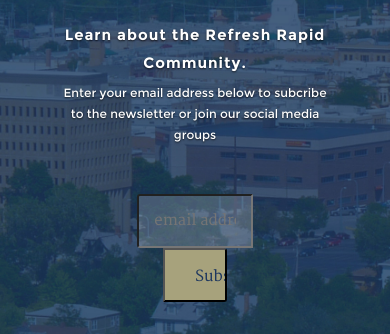
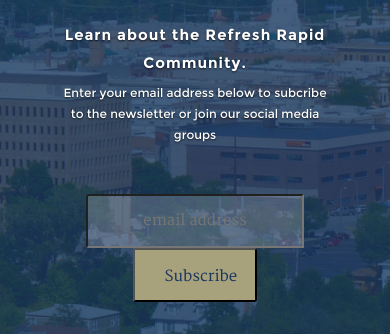
Before and after one commit to nodeschool/Rapid_CitySD, a website: page index.html in a window 390 px wide. Shown: the part 359-693 px from the top of the page. Drawn offline with Linux system fonts and the light colour scheme; files whose address does not match are found by name.

Commit message:
Reset clock and corrected form

```diff
--- a/_/components/js/init.js
+++ b/_/components/js/init.js
@@ -97,7 +97,7 @@ $(document).ready(function($) {
 /*----------------------------------------------------*/
 /* Final Countdown Settings
 ------------------------------------------------------ */
-  var finalDate = '2015/03/01';
+  var finalDate = '2015/04/13';
 
   $('div#counter').countdown(finalDate)
      .on('update.countdown', function(event) {
--- a/_/components/sass/_layout.scss
+++ b/_/components/sass/_layout.scss
@@ -148,9 +148,9 @@ ul#nav li a {
    transition: color .2s ease-in-out;
 }
 
-ul#nav li a:hover { color: #1E732D; }
+ul#nav li a:hover { color: #1d365f; }
 ul#nav li a:active { background-color: transparent !important; }
-ul#nav li.current a { color: #1E732D; }
+ul#nav li.current a { color: #1d365f; }
 
 
 /* Main
--- a/_/components/sass/_modules.scss
+++ b/_/components/sass/_modules.scss
@@ -58,8 +58,24 @@
 
   /* mailchimp form */
   #main #mc_embed_signup {
-    width: 65%;
-    margin-top: 36px;
+    clear: both;
+    margin: 12px auto 0;
+    width: 60% !important;
+  }
+  #main #mc-embedded-subscribe-form {
+    margin-bottom: 0;
+  }
+  #main #mc_embed_signup input[type="email"] {
+    width: 50%;
+    border-radius: 3px;
+    float: none;
+    text-align: center;
+  }
+  #main #mc_embed_signup input[type="submit"] {
+    width: 30% !important;
+    text-align: center;
+    border-radius: 3px;
+    float: none;
   }
 
   /* about section
@@ -140,20 +156,20 @@
   #main #mc_embed_signup {
     clear: both;
     margin: 12px auto 0;
-
-    width: 100%;
+    width: 60% !important;
   }
   #main #mc-embedded-subscribe-form {
     margin-bottom: 0;
   }
   #main #mc_embed_signup input[type="email"] {
-    width: 100%;
+    width: 50%;
     border-radius: 3px;
     float: none;
     text-align: center;
   }
   #main #mc_embed_signup input[type="submit"] {
-    width: 100%;
+    width: 30% !important;
+    text-align: center;
     border-radius: 3px;
     float: none;
   }
@@ -187,14 +203,7 @@
     text-align: center;
   }
 
-  /* location section
-  ------------------------------------------------------------------ */
-  #location .contacts { padding-top: 54px; }
-  #location .contacts .row .columns {
-    text-align: center;
-    width: 100%;
-    float: none;
-  }
+
 
    /* footer
    ------------------------------------------------------------------------ */
@@ -252,8 +261,26 @@
   }
 
   /* mailchimp form */
-  #main #mc_embed_signup { width: 80%; }
-
+  #main #mc_embed_signup {
+    clear: both;
+    margin: 12px auto 0;
+    width: 70% !important;
+  }
+  #main #mc-embedded-subscribe-form {
+    margin-bottom: 0;
+  }
+  #main #mc_embed_signup input[type="email"] {
+    width: 70%;
+    border-radius: 3px;
+    float: none;
+    text-align: center;
+  }
+  #main #mc_embed_signup input[type="submit"] {
+    width: 45% !important;
+    text-align: center;
+    border-radius: 3px;
+    float: none;
+  }
 
   /* about section
    ------------------------------------------------------------------ */
@@ -310,20 +337,20 @@
   #main #mc_embed_signup {
     clear: both;
     margin: 12px auto 0;
-
-    width: 100%;
+    width: 80% !important;
   }
   #main #mc-embedded-subscribe-form {
     margin-bottom: 0;
   }
   #main #mc_embed_signup input[type="email"] {
-    width: 500px;
+    width: 70%;
     border-radius: 3px;
     float: none;
     text-align: center;
   }
   #main #mc_embed_signup input[type="submit"] {
-    width: 30%;
+    width: 40% !important;
+    text-align: center;
     border-radius: 3px;
     float: none;
   }
--- a/index.html
+++ b/index.html
@@ -91,6 +91,9 @@
            <h4>Learn about the Refresh Rapid Community.</h4>
            <p>Enter your email address below to subcribe to the newsletter or join our social media groups</p>
 
+        </div>
+
+
            <!-- Begin MailChimp Signup Form -->
 
            <div id="mc_embed_signup">
@@ -109,6 +112,7 @@
                <!-- </div> -->
 
              </form>
+
            </div>
 
 
@@ -130,7 +134,6 @@
 
 
 
-         </div>  <!-- end contacts -->
 
        </div><!-- main end -->
 
```
Also changed, not shown: _/css/style.css, _/js/script.js.
